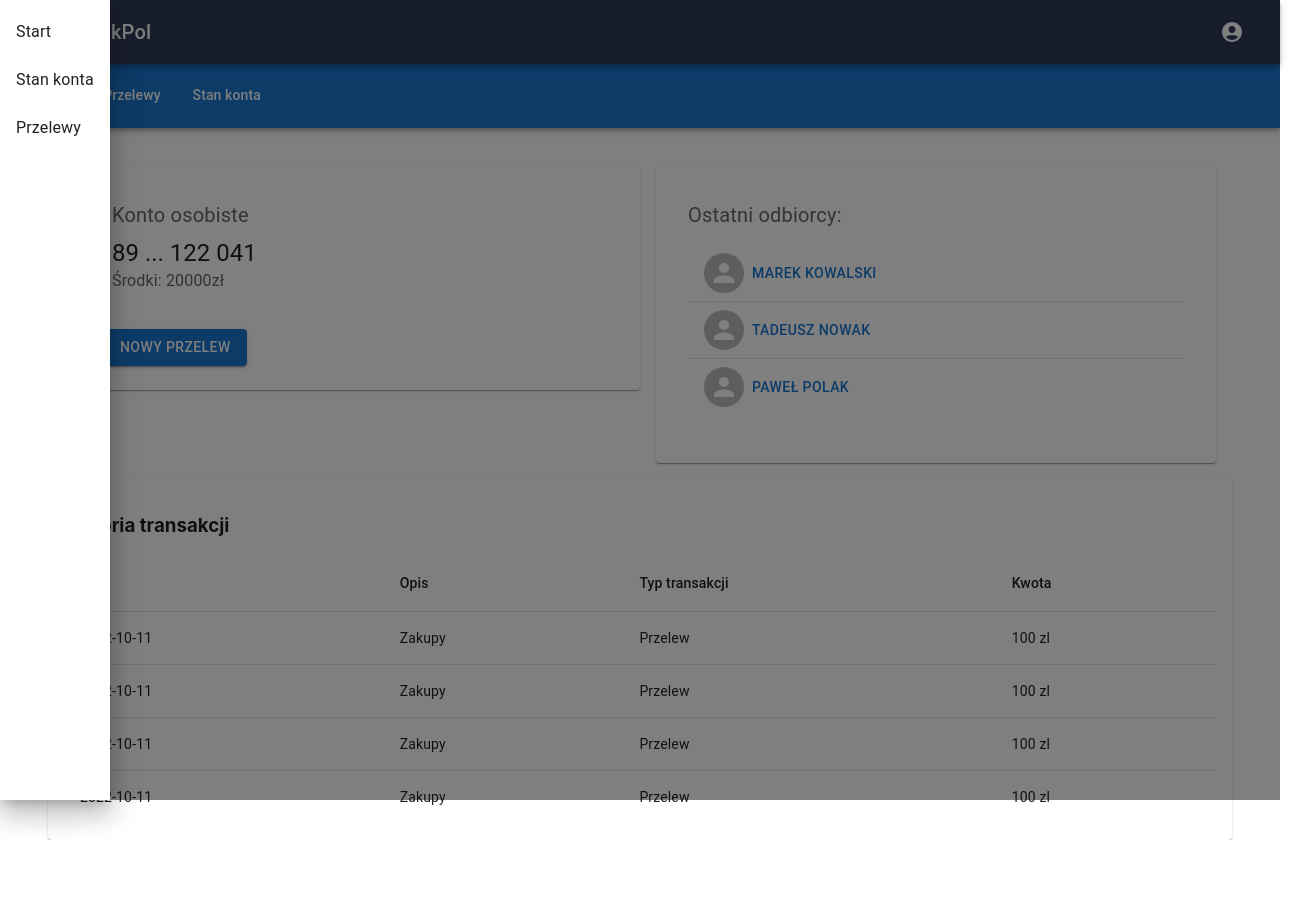
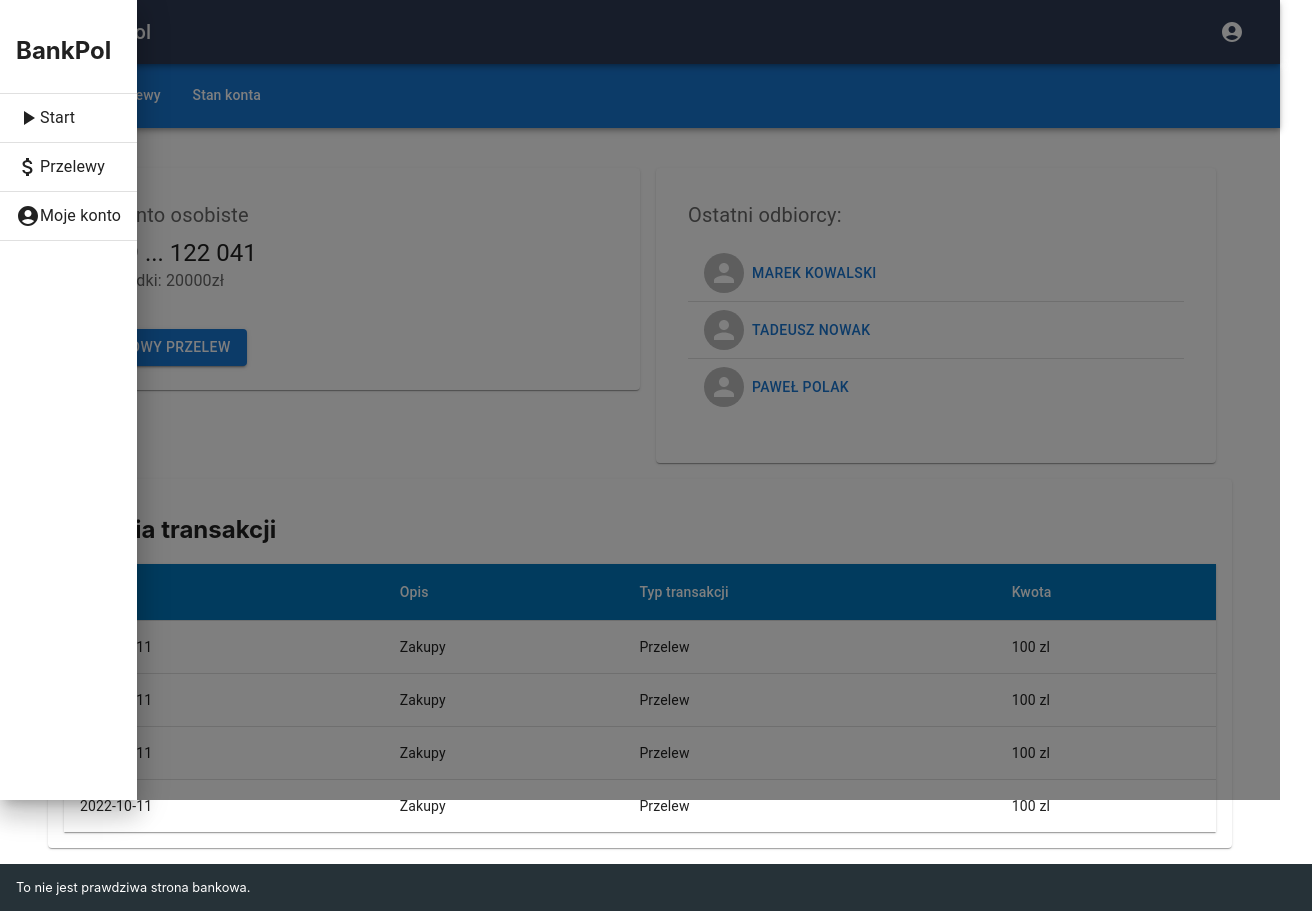
Before and after one commit to mjakubowski99/bankApp, a React (Create React App) app: page /dashboard in a window 1280 px wide. Both pictures are taken after a click on the button 36 px from the left and 32 px from the top of the page. Shown: the whole page, 1312 px wide, since content can reach past the window. Before the commit the page ends 840 px from the top, so only its background shows below. Built offline with nearby package versions, Linux system fonts and the light colour scheme.

Commit message:
Work save

```diff
--- a/package.json
+++ b/package.json
@@ -7,6 +7,7 @@
     "@emotion/styled": "^11.8.1",
     "@mui/icons-material": "^5.5.1",
     "@mui/material": "^5.5.2",
+    "@mui/styles": "^5.7.0",
     "@testing-library/jest-dom": "^5.16.3",
     "@testing-library/react": "^12.1.4",
     "@testing-library/user-event": "^13.5.0",
--- a/src/Components/Common/Sidebar/Sidebar.tsx
+++ b/src/Components/Common/Sidebar/Sidebar.tsx
@@ -1,16 +1,51 @@
 import { Box, Button, Divider, Drawer, List, ListItem, ListItemText } from '@mui/material';
 import CloseIcon from '@mui/icons-material/Close';
 import React from 'react';
+import { makeStyles } from '@mui/styles';
+import PlayArrowIcon from '@mui/icons-material/PlayArrow';
+import AttachMoneyIcon from '@mui/icons-material/AttachMoney';
+import AccountCircleIcon from '@mui/icons-material/AccountCircle';
+
+const useStyles = makeStyles({
+    paper:{
+        backgroundColor: "white"
+    }
+})
 
 export default function Sidebar(props: any){
+    const classes = useStyles();
+
+    const fields = [
+        {
+            text: "Start",
+            icon: <PlayArrowIcon />
+        },
+        {
+            text: "Przelewy",
+            icon: <AttachMoneyIcon/>
+        },
+        {
+            text: "Moje konto",
+            icon: <AccountCircleIcon/>
+        }
+    ];
+
     return (
-        <Drawer anchor="left" open={props.active} onClose={props.toggleSidebarActive}>
+        <Drawer anchor="left" open={props.active} onClose={props.toggleSidebarActive} classes={{ paper: classes.paper }}>
             <Box role="presentation">
                 <List>
-                    {['Start', 'Stan konta', 'Przelewy'].map((text, index) => (
-                        <ListItem button key={text}>
-                            <ListItemText primary={text} />
-                        </ListItem>
+                    <ListItem>
+                        <h2>BankPol</h2>
+                    </ListItem>
+                    <Divider/>
+                    {fields.map((field, index) => (
+                        <div>
+                            <ListItem button key={field.text}>
+                                {field.icon}
+                                <ListItemText primary={field.text} />
+                            </ListItem>
+                            <Divider/>
+                        </div>
                     ))}
                 </List>
             </Box>
--- a/src/Components/Dashboard/Dashboard.tsx
+++ b/src/Components/Dashboard/Dashboard.tsx
@@ -1,6 +1,8 @@
-import { Avatar, Button, Card, CardActions, CardContent, Divider, Grid, List, ListItem, Paper, Table, TableBody, TableCell, TableContainer, TableHead, TableRow, Typography } from '@mui/material';
+import { Avatar, Button, Card, CardActions, CardContent, CardHeader, Divider, Grid, List, ListItem, Paper, Table, TableBody, TableCell, TableContainer, TableHead, TableRow, Typography } from '@mui/material';
+import { makeStyles } from '@mui/styles';
 import React from 'react';
 import AppNavigation from '../Common/AppNavigation';
+import Footer from '../Common/Footer/Footer';
 import UserAccountNavbar from '../Common/UserAccountNavbar';
 
 
@@ -19,7 +21,15 @@ const rows: TransactionsTable[] = [
     {"id": 5, "date": "2022-10-11", "description": "Zakupy", "transactionType": "Przelew", "amount": "100 zl"}
 ];
 
+const useStyles = makeStyles({
+    paper: {
+        backgroundColor: "#1769aa"
+    }
+});
+
 function Dashboard(){
+    const classes = useStyles();
+
     return (
         <div>
             <AppNavigation></AppNavigation>
@@ -77,14 +87,14 @@ function Dashboard(){
             </Grid>
 
             <TableContainer component={Paper} sx={{width: "90%", marginTop: "1rem", marginLeft: "auto", marginRight: "auto", padding: "1rem"}}>
-                <h3> Historia transakcji </h3>
-                <Table sx={{ minWidth: 650 }} aria-label="simple table">
-                <TableHead>
+                <h2> Historia transakcji </h2>
+                <Table sx={{ minWidth: 650, boxShadow: 1}} aria-label="simple table">
+                    <TableHead style={{backgroundColor: "#0277bd"}}>
                         <TableRow>
-                        <TableCell align="left">Data</TableCell>
-                        <TableCell align="left">Opis</TableCell>
-                        <TableCell align="left">Typ transakcji</TableCell>
-                        <TableCell align="left">Kwota</TableCell>
+                            <TableCell align="left" sx={{color: "white"}}>Data</TableCell>
+                            <TableCell align="left" sx={{color: "white"}}>Opis</TableCell>
+                            <TableCell align="left" sx={{color: "white"}}>Typ transakcji</TableCell>
+                            <TableCell align="left" sx={{color: "white"}}>Kwota</TableCell>
                         </TableRow>
                     </TableHead>
                     <TableBody>
@@ -101,6 +111,7 @@ function Dashboard(){
                     </TableBody>
                 </Table>
             </TableContainer>
+            <Footer/>
         </div>
     )
 }
```
Also changed, not shown: 1 other file (tests, documents, lock files or other folders). Lines whose indentation alone changed are shown as unchanged.
